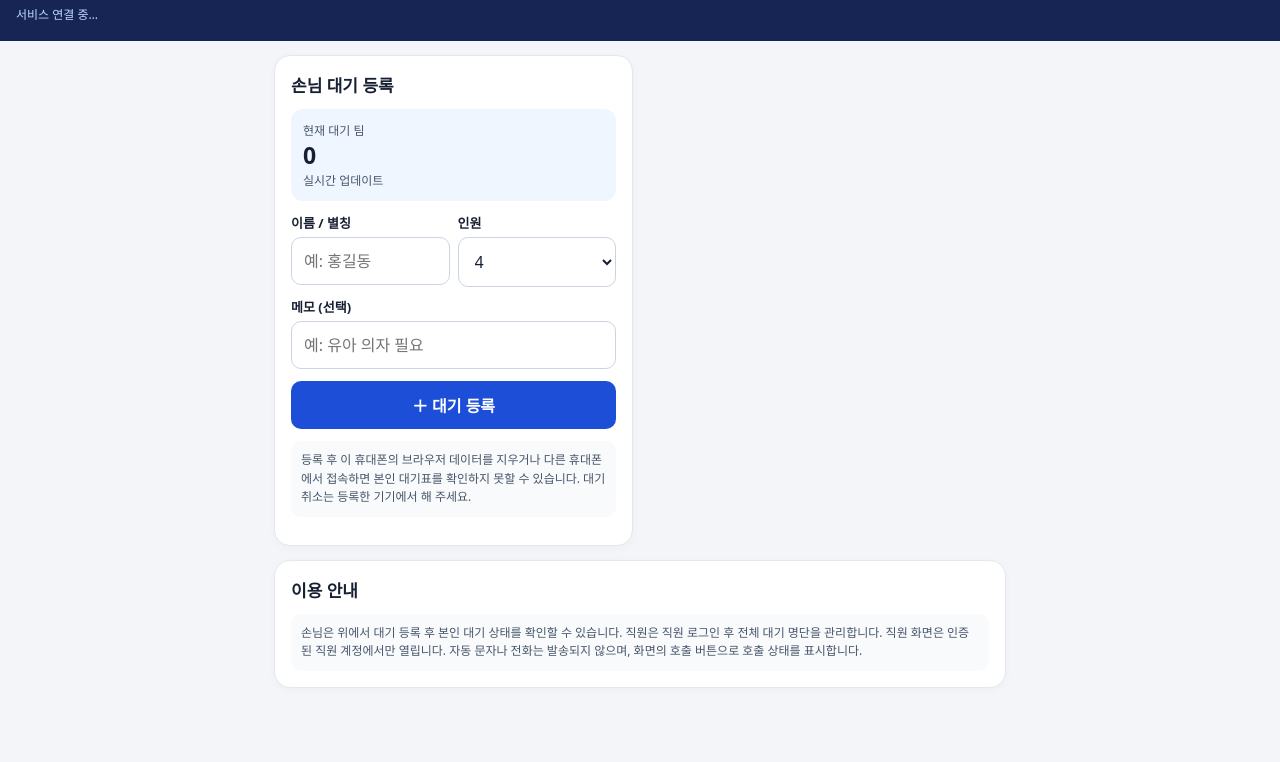
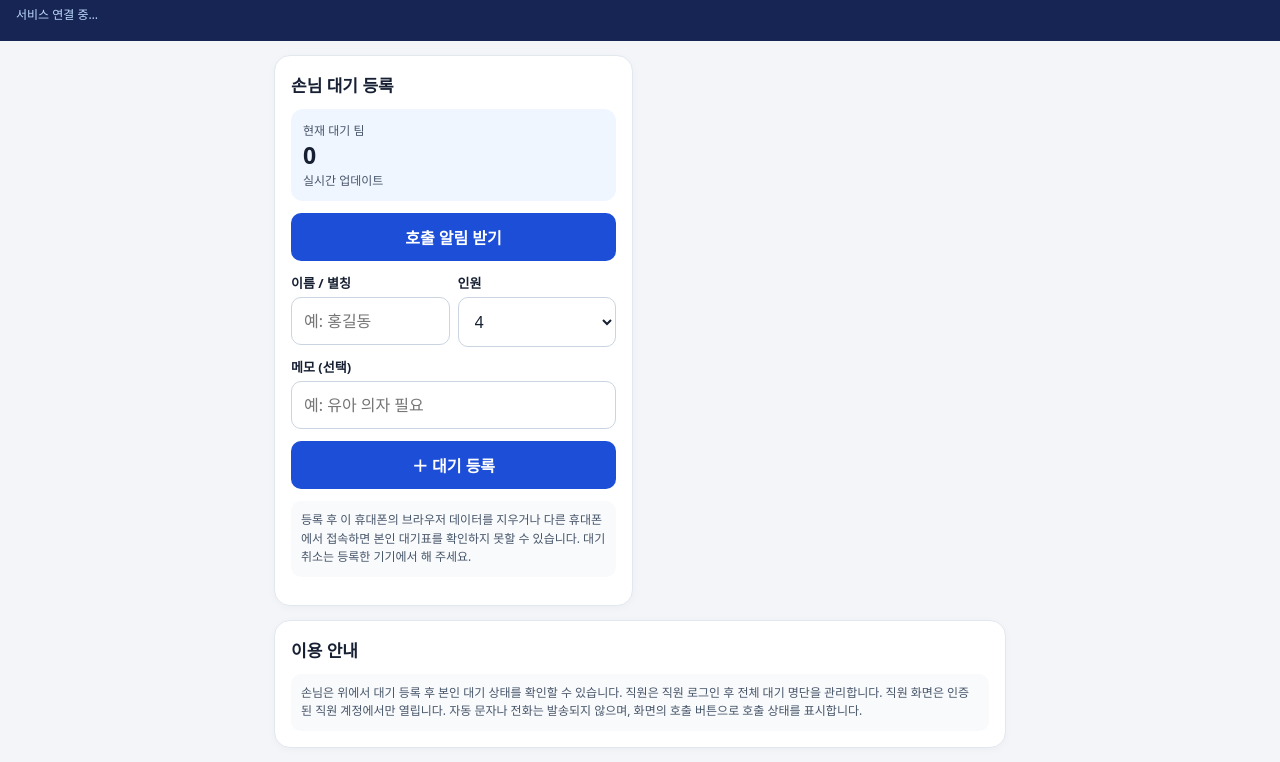
Before and after one commit to tmdqhr73-pixel/restaurant-waiting, a plain HTML site: page index.html in a window 1280 px wide. Shown: the part 76-838 px from the top of the page. Before the commit the page ends 800 px from the top, so only its background shows below. Drawn offline with Linux system fonts and the light colour scheme; no server answers.

Commit message:
index.html 업데이트

```diff
--- a/index.html
+++ b/index.html
@@ -36,6 +36,7 @@ button{border:0;border-radius:10px;padding:12px 14px;font-weight:700;cursor:poin
   <strong id="publicWaitingCount">0</strong>
   <span>실시간 업데이트</span>
 </div>
+<button type="button" class="primary" id="enableNotifications" style="width:100%;margin-bottom:12px">호출 알림 받기</button>
 <form id="addForm">
 <div class="row">
 <div><label for="guest">이름 / 별칭</label><input id="guest" maxlength="30" placeholder="예: 홍길동" required></div>
```
